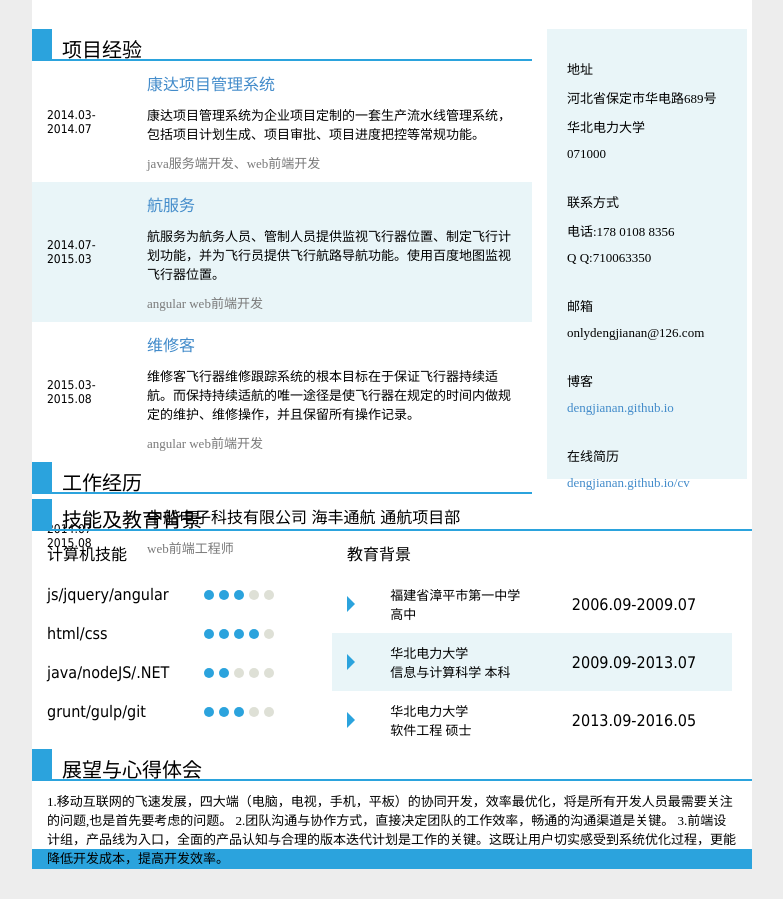
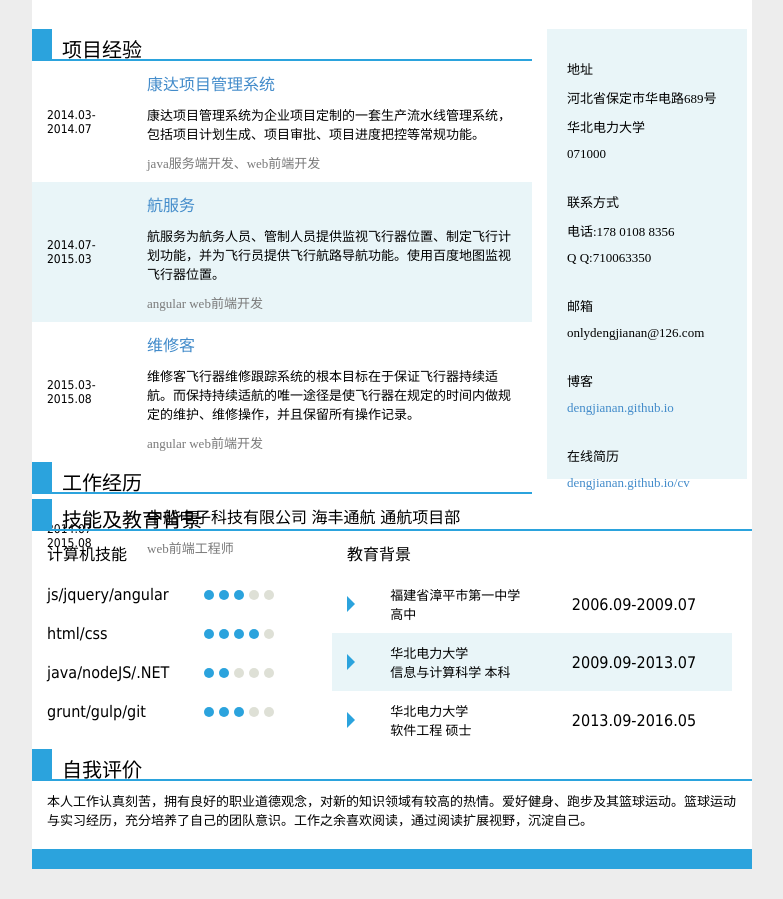
Before and after one commit to dengjianan/cv, a plain HTML site: page index.html in a window 1280 px wide. Shown: the part 191-1090 px from the top of the page, without its empty margins (248-1031 px from the left). Drawn offline with Linux system fonts and the light colour scheme.

Commit message:
本次提交自我评价部分修改

```diff
--- a/index.html
+++ b/index.html
@@ -175,12 +175,10 @@
         <div class="cv-about">
             <div class="cv-content-head">
                 <i></i>
-                <p class="cv-content-title">展望与心得体会</p>
+                <p class="cv-content-title">自我评价</p>
             </div>
             <div class="cv-about-detail">
-                1.移动互联网的飞速发展，四大端（电脑，电视，手机，平板）的协同开发，效率最优化，将是所有开发人员最需要关注的问题,也是首先要考虑的问题。
-                2.团队沟通与协作方式，直接决定团队的工作效率，畅通的沟通渠道是关键。
-                3.前端设计组，产品线为入口，全面的产品认知与合理的版本迭代计划是工作的关键。这既让用户切实感受到系统优化过程，更能降低开发成本，提高开发效率。
+                本人工作认真刻苦，拥有良好的职业道德观念，对新的知识领域有较高的热情。爱好健身、跑步及其篮球运动。篮球运动与实习经历，充分培养了自己的团队意识。工作之余喜欢阅读，通过阅读扩展视野，沉淀自己。
             </div>
         </div>
         <div class="cv-bottom">
```
